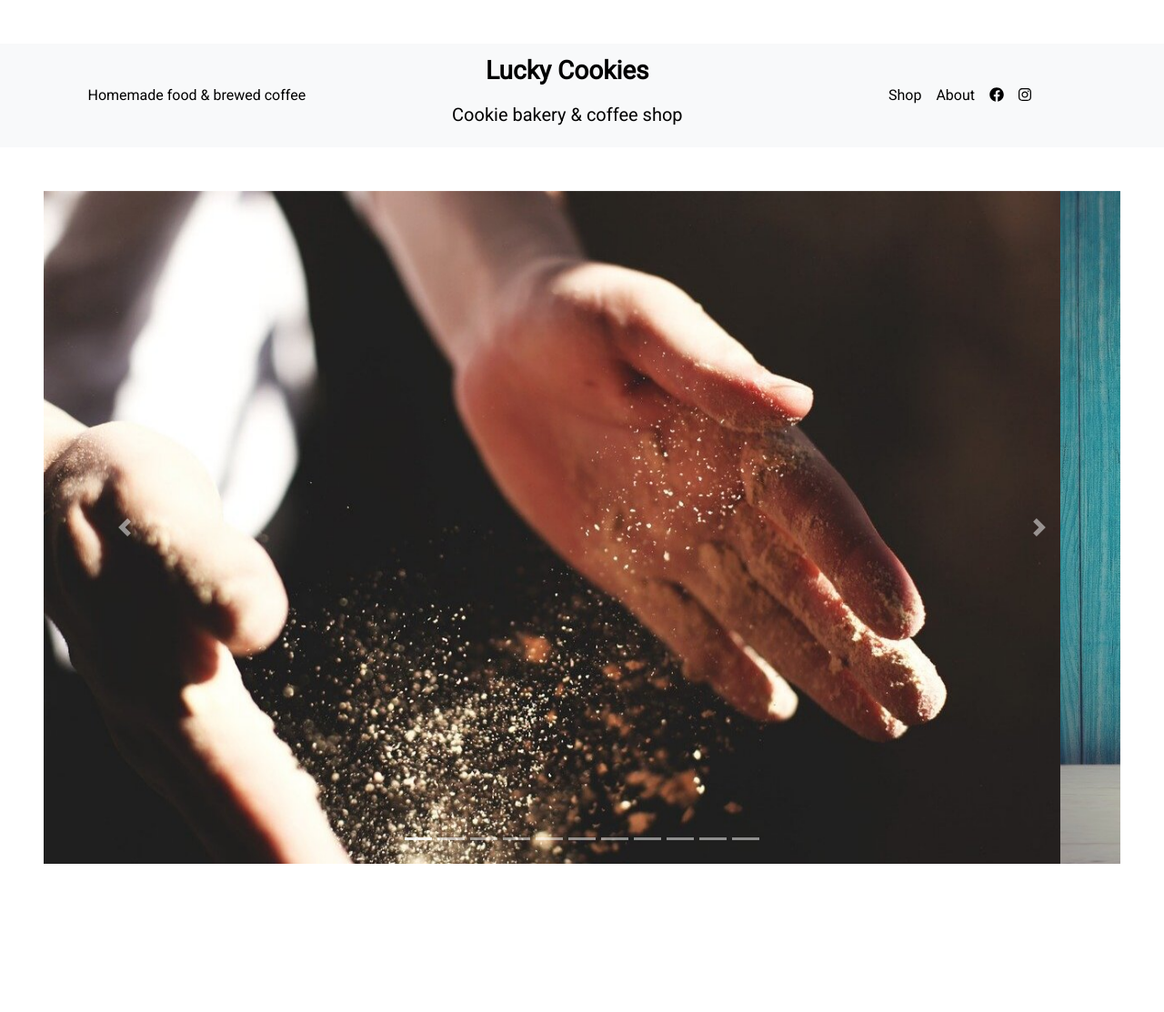
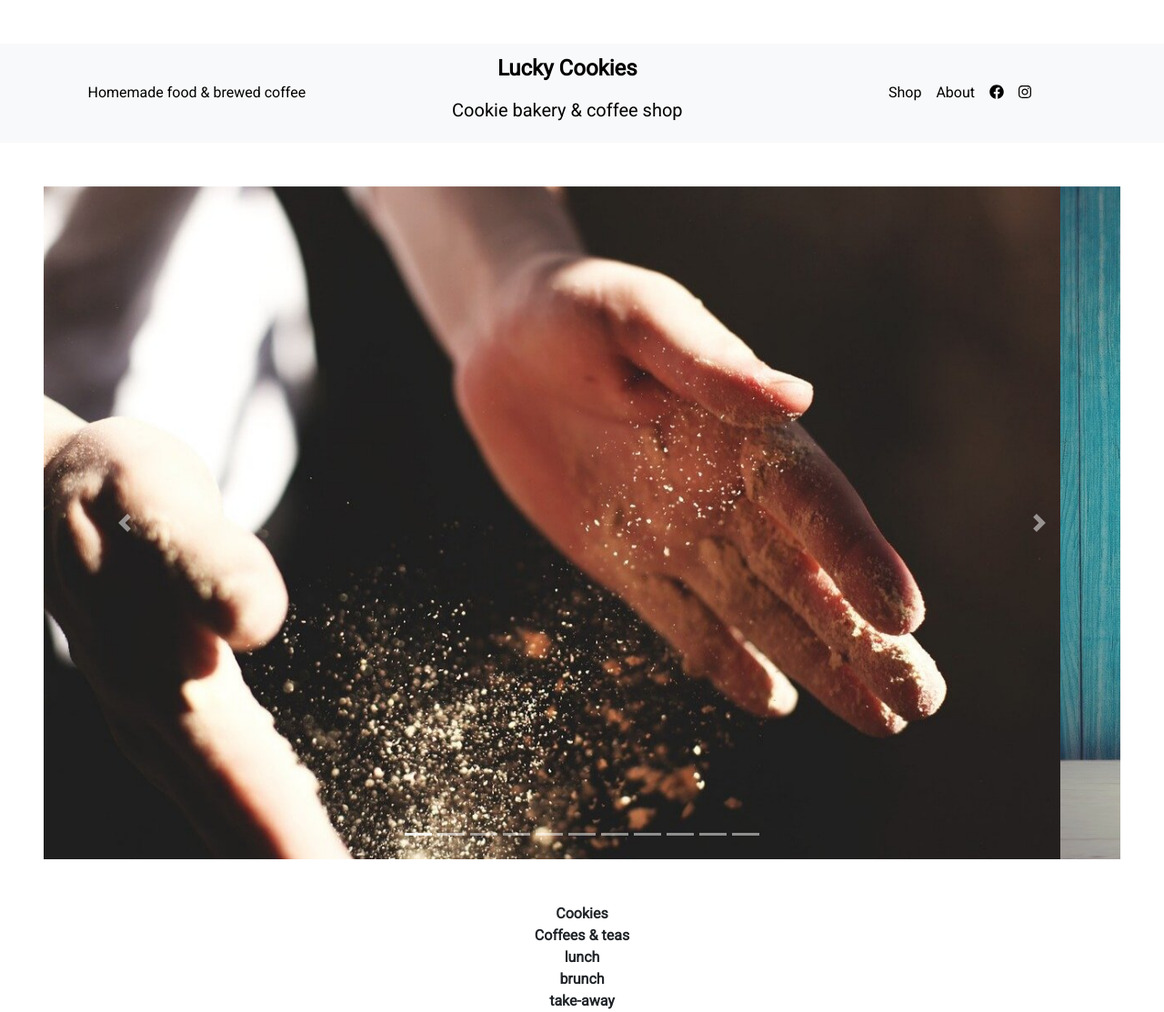
Before and after one commit to nicholas570/lucky-cookies, a React (Create React App) app: page / in a window 1280 px wide. Shown: the whole page at 91% size. Before the commit the page ends 998 px from the top, so only its background shows below. Built offline with nearby package versions, Linux system fonts and the light colour scheme; the HTML template or start-up script is replaced by a standard one.

Commit message:
displaying offers

```diff
--- a/public/data.json
+++ b/public/data.json
@@ -13,24 +13,18 @@
       "mail": "contact@luckycookies.com",
       "phone": "+33 (0)2 5116303"
     },
-    "social": [
-      {
-        "name": "Facebook",
-        "url": "https://www.facebook.com",
-        "className": "fa fa-facebook"
-      },
-      {
-        "name": "Instagram",
-        "url": "https://www.instagram.com",
-        "className": "fa fa-instagram"
-      }
-    ],
-    "offers": ["Cookies", "Coffees & teas", "lunch", "brunch", "Take-away"],
     "openings": {
       "days": "7/7",
       "hours": "8:00 - 18-00"
     }
   },
+  "offers": [
+    { "id": 1, "name": "Cookies" },
+    { "id": 2, "name": "Coffees & teas" },
+    { "id": 3, "name": "lunch" },
+    { "id": 4, "name": "brunch" },
+    { "id": 5, "name": "take-away" }
+  ],
   "content": {
     "location": "We are located right at the heart of the Nantes creative district on Ile de Nantes. Surrounded by urban farms, fine art and design schools, artists studios, start-ups incubators and “Les Machines de l’Ile” wonderful attractions. ",
     "what": "We’re home for creativity at the intersection between gastronomy and ecology. Bakery, café, eatery and creative space, Maison Arlot Cheng offers a new take on simple food. ",
--- a/src/App.jsx
+++ b/src/App.jsx
@@ -12,6 +12,7 @@ function App() {
   const [shop, setShop] = useState([]);
   const [goods, setGoods] = useState([]);
   const [pics, setPics] = useState([]);
+  const [offers, setOffers] = useState([]);
 
   const fetchData = async () => {
     await axios
@@ -22,6 +23,7 @@ function App() {
         setShop(res.data.shop);
         setGoods(res.data.shop.goods);
         setPics(res.data.pics_carousel);
+        setOffers(res.data.offers);
       })
       .catch((err) => alert(err.message));
   };
@@ -38,6 +40,7 @@ function App() {
         shop={shop}
         goods={goods}
         pics={pics}
+        offers={offers}
       />
     </div>
   );
--- a/src/Routerz.jsx
+++ b/src/Routerz.jsx
@@ -5,7 +5,7 @@ import { BrowserRouter as Router, Switch, Route } from 'react-router-dom';
 import Home from './views/Home';
 
 function Routerz(props) {
-  const { main, content, shop, goods, pics } = props;
+  const { main, content, shop, goods, pics, offers } = props;
 
   return (
     <Router>
@@ -17,6 +17,7 @@ function Routerz(props) {
             shop={shop}
             goods={goods}
             pics={pics}
+            offers={offers}
           />
         </Route>
       </Switch>
@@ -30,6 +31,7 @@ Routerz.propTypes = {
   shop: PropTypes.shape.isRequired,
   goods: PropTypes.shape.isRequired,
   pics: PropTypes.shape.isRequired,
+  offers: PropTypes.shape.isRequired,
 };
 
 export default Routerz;
--- /dev/null
+++ b/src/components/home/Offers.jsx
@@ -0,0 +1,20 @@
+import React from 'react';
+import PropTypes from 'prop-types';
+
+function Offers(props) {
+  const { offers } = props;
+
+  return (
+    <div>
+      {offers.map((offer) => {
+        return <p className="font-weight-bold m-0">{offer.name}</p>;
+      })}
+    </div>
+  );
+}
+
+Offers.propTypes = {
+  offers: PropTypes.shape.isRequired,
+};
+
+export default Offers;
--- a/src/containers/Navbar.jsx
+++ b/src/containers/general/Navbar.jsx
@@ -13,7 +13,7 @@ import {
   NavbarText,
 } from 'reactstrap';
 
-import style from '../css/home/navbar.module.css';
+import style from '../../css/home/navbar.module.css';
 
 function NavbarComponent(props) {
   const { main } = props;
@@ -35,7 +35,7 @@ function NavbarComponent(props) {
           {main.motto}
         </NavbarText>
         <NavbarBrand href="/">
-          <h3 className="font-weight-bold text-dark">{main.brand}</h3>
+          <h4 className="font-weight-bold text-dark">{main.brand}</h4>
           <NavbarText className="text-dark">{main.description}</NavbarText>
         </NavbarBrand>
         <Collapse className={style.container} isOpen={isOpen} navbar>
--- /dev/null
+++ b/src/containers/home/MainInfo.jsx
@@ -0,0 +1,19 @@
+import React from 'react';
+import PropTypes from 'prop-types';
+
+import Offers from '../../components/home/Offers';
+
+function MainInfo(props) {
+  const { offers } = props;
+  return (
+    <div>
+      <Offers offers={offers} />
+    </div>
+  );
+}
+
+MainInfo.propTypes = {
+  offers: PropTypes.shape.isRequired,
+};
+
+export default MainInfo;
--- a/src/views/Home.jsx
+++ b/src/views/Home.jsx
@@ -1,16 +1,18 @@
 import React from 'react';
 import PropTypes from 'prop-types';
 
-import Navbar from '../containers/Navbar';
+import Navbar from '../containers/general/Navbar';
 import Carousel from '../components/home/Carousel';
+import MainInfo from '../containers/home/MainInfo';
 
 function Home(props) {
-  const { main, pics } = props;
+  const { main, pics, offers } = props;
 
   return (
     <>
       <Navbar main={main} />
       <Carousel pics={pics} />
+      <MainInfo main={main} offers={offers} />
     </>
   );
 }
@@ -18,6 +20,7 @@ function Home(props) {
 Home.propTypes = {
   main: PropTypes.shape.isRequired,
   pics: PropTypes.shape.isRequired,
+  offers: PropTypes.shape.isRequired,
 };
 
 export default Home;
```
